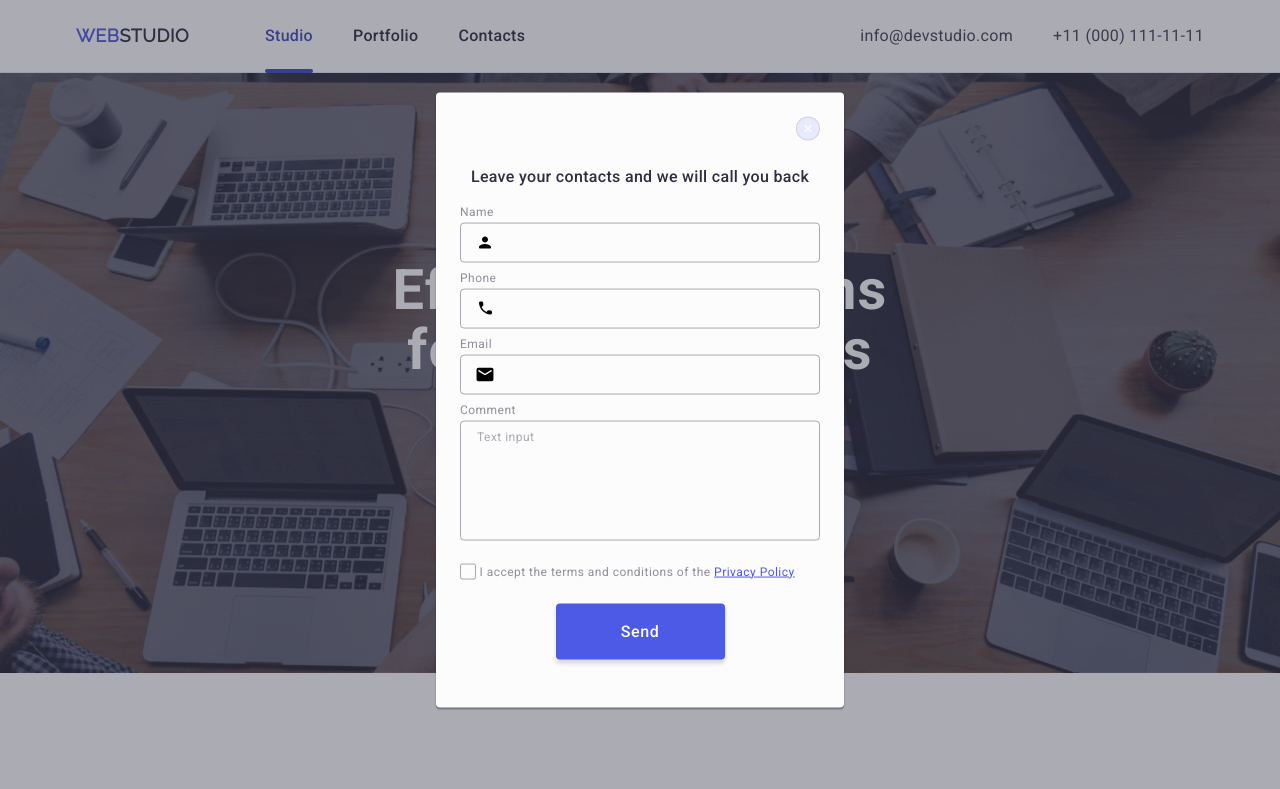
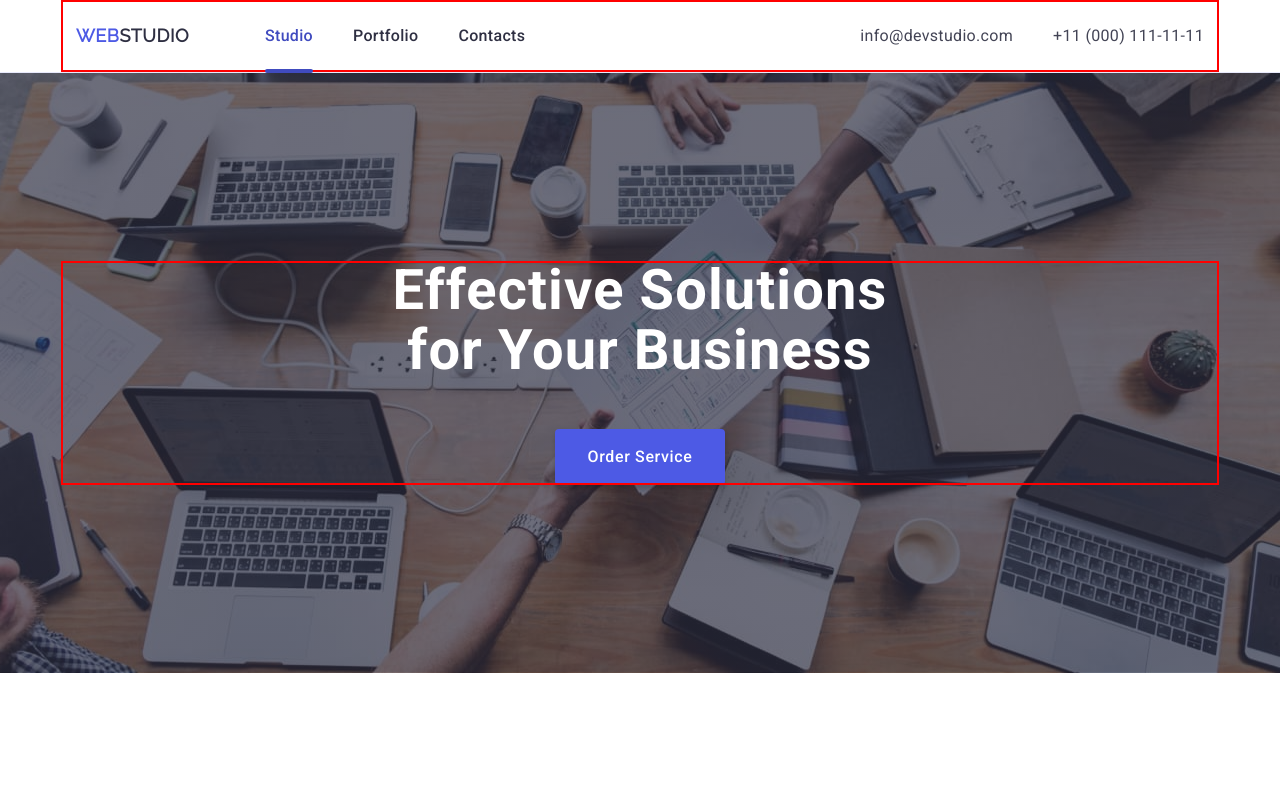
Before and after one commit to AlyonaBasko/goit-markup-hw-06, a plain HTML site: page index.html in a window 1280 px wide. Shown: the top 789 px of the page. Drawn offline with nearby package versions, Linux system fonts and the light colour scheme.

Commit message:
Update styles.css

```diff
--- a/css/styles.css
+++ b/css/styles.css
@@ -62,10 +62,28 @@ textarea {
 }
 
 .container {
-    width: 1158px;
-    margin: 0 auto;
-    padding: 0 15px;
+    min-width: 320px;
+    padding-left: 16px;
+    padding-right: 16px;
+    margin-left: auto;
+    margin-right: auto;
+
+    outline: 2px solid red;
+  outline-offset: -2px;
 }
+
+@media screen and (min-width: 768px) {
+    .container {
+      max-width: 768px;
+    }
+  }
+  @media screen and (min-width: 1158px) {
+    .container {
+      max-width: 1158px;
+      padding-left: 15px;
+      padding-right: 15px;
+    }
+  }
 
 /*HEADER*/
 
@@ -291,14 +309,44 @@ textarea {
 
 .team {
     background-color: #F4F4FD;
-    padding: 120px 0;
+}
+@media screen and (max-width: 1157px) {
+    .team {
+      padding: 96px 0;
+    }
+  }
+
+  @media screen and (min-width: 1158px) {
+    .team {
+      padding: 120px 0;
+    }
+  }
+
+  .team-title {
+    color: #2E2F42;
+    text-align: center;
+    font-family: Roboto, sans-serif;
+    font-size: 36px;
+    font-weight: 700;
+    line-height: 1.11;
+    letter-spacing: 0.72px;
+    text-transform: capitalize;
+    margin-bottom: 72px;
 }
 
 .team-list {
     background-color: #F4F4FD;
     display: flex;
+    align-items: center;
+    justify-content: center;
     gap: 24px;
 
+}
+
+@media only screen and (min-width: 798px) {
+   {
+
+  }
 }
 
 .team-item {
@@ -311,17 +359,7 @@ textarea {
     padding: 32px 0;
 }
 
-.team-title {
-    color: #2E2F42;
-    text-align: center;
-    font-family: Roboto, sans-serif;
-    font-size: 36px;
-    font-weight: 700;
-    line-height: 1.11;
-    letter-spacing: 0.72px;
-    text-transform: capitalize;
-    margin-bottom: 72px;
-}
+
 
 .team-item-name {
     color: #2E2F42;
@@ -661,11 +699,11 @@ textarea {
     pointer-events: none;
 }
 
-.backdrop.is-open {
+/*.backdrop.is-open {
     opacity: 1;
     visibility: visible;
     pointer-events: initial;
-}
+}*/
 
 .modal {
     position: absolute;
```
